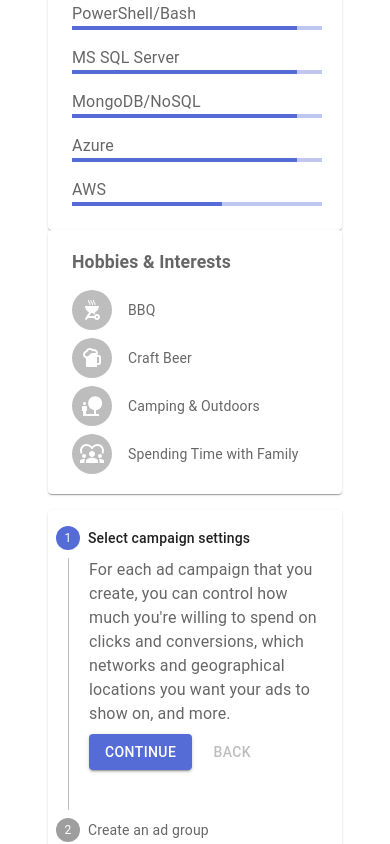
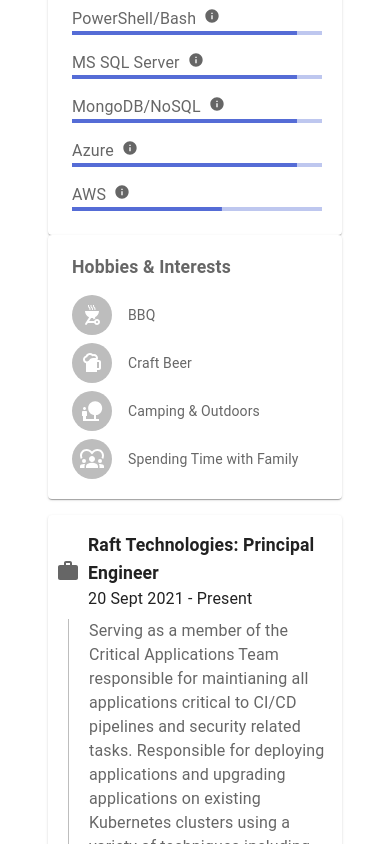
Before and after one commit to robbdasailer/nextjs-resume, a Next.js app: page / in a window 390 px wide. Shown: the part 1480-2324 px from the top of the page. Built offline with nearby package versions, Linux system fonts and the light colour scheme.

Commit message:
Worked on mobile history, theming, started work on skills bug

```diff
--- a/components/skills.js
+++ b/components/skills.js
@@ -27,7 +27,7 @@ const Skills = (props) => {
 
 	return (
 		<>
-			<h3>Skills & Competencies</h3>
+			<Typography variant='h6' sx={{ml: 1.75}}>Skills & Competencies</Typography>
 			{skills.map((skill) => (
 				<Box key={skill.id} sx={{ width: '90%', m: 2 }}>
 					<Typography
@@ -35,8 +35,9 @@ const Skills = (props) => {
 						aria-haspopup='true'
 						onMouseEnter={() => handlePopoverOpen(event, skill.blurb)}
 						onMouseLeave={handlePopoverClose}
+                        component='span'
 					>
-						{skill.skillName}
+						{skill.skillName}<InfoIcon sx={{ml: 1, height: '1rem', width: '1rem'}} />
 					</Typography>
 					<Popover
 						id='mouse-over-popover'
@@ -54,6 +55,7 @@ const Skills = (props) => {
 							horizontal: 'left',
 						}}
 						onClose={handlePopoverClose}
+                        disableRestoreFocus
 					>
 						<Typography sx={{ p: 1 }}>{blurb}</Typography>
 					</Popover>
--- a/components/workHistory.js
+++ b/components/workHistory.js
@@ -47,6 +47,8 @@ const WorkHistory = (props) => {
 										cursor: 'pointer',
 										color: '#1D4CB0',
 										marginLeft: '.5rem',
+										width: '1.25rem',
+										height: '1.25rem',
 									}}
 								/>
 							)}
--- a/components/workHistoryMobile.js
+++ b/components/workHistoryMobile.js
@@ -8,6 +8,10 @@ import StepContent from '@mui/material/StepContent';
 import Button from '@mui/material/Button';
 import Paper from '@mui/material/Paper';
 import Typography from '@mui/material/Typography';
+import Avatar from '@mui/material/Avatar';
+import ReadMoreIcon from '@mui/icons-material/ReadMore';
+import WorkIcon from '@mui/icons-material/Work';
+import WorkHistoryIcon from '@mui/icons-material/WorkHistory';
 
 const WorkHistoryMobile = (props) => {
 	const [activeStep, setActiveStep] = useState(0);
@@ -24,68 +28,39 @@ const WorkHistoryMobile = (props) => {
 		setActiveStep(0);
 	};
 
-	const steps = [
-		{
-			label: 'Select campaign settings',
-			description: `For each ad campaign that you create, you can control how much
-                    you're willing to spend on clicks and conversions, which networks
-                    and geographical locations you want your ads to show on, and more.`,
-		},
-		{
-			label: 'Create an ad group',
-			description:
-				'An ad group contains one or more ads which target a shared set of keywords.',
-		},
-		{
-			label: 'Create an ad',
-			description: `Try out different ad text to see what brings in the most customers,
-                    and learn how to enhance your ads using features like ad extensions.
-                    If you run into any problems with your ads, find out how to tell if
-                    they're running and how to resolve approval issues.`,
-		},
-	];
+	const renderIcon = (endDate) => {
+		return endDate ? <WorkHistoryIcon /> : <WorkIcon />;
+	};
 
 	const jobs = props.jobs;
 
 	return (
 		<Box sx={{ maxWidth: 1500 }}>
 			<Stepper activeStep={activeStep} orientation='vertical'>
-				{steps.map((step, index) => (
-					<Step key={step.label}>
+				{jobs.map((job, index) => (
+					<Step key={job.id}>
 						<StepLabel
 							optional={
-								index === 2 ? (
+								job.id === 3 ? (
 									<Typography variant='caption'>Last step</Typography>
 								) : null
 							}
+							StepIconComponent={() => renderIcon(job.endDate)}
 						>
-							{step.label}
+							<Typography variant='h6' component='span'>
+								<a href={job.companyLink}>{job.company}</a>: {job.jobTitle}
+							</Typography>
+							<Typography>
+								{job.startDate} - {job.endDate || 'Present'}
+							</Typography>
 						</StepLabel>
 						<StepContent>
-							<Typography>{step.description}</Typography>
-							<Box sx={{ mb: 2 }}>
-								<div>
-									<Button
-										variant='contained'
-										onClick={handleNext}
-										sx={{ mt: 1, mr: 1 }}
-									>
-										{index === steps.length - 1 ? 'Finish' : 'Continue'}
-									</Button>
-									<Button
-										disabled={index === 0}
-										onClick={handleBack}
-										sx={{ mt: 1, mr: 1 }}
-									>
-										Back
-									</Button>
-								</div>
-							</Box>
+							<Typography>{job.jobDescription}</Typography>
 						</StepContent>
 					</Step>
 				))}
 			</Stepper>
-			{activeStep === steps.length && (
+			{activeStep === jobs.length && (
 				<Paper square elevation={0} sx={{ p: 3 }}>
 					<Typography>All steps completed - you&apos;re finished</Typography>
 					<Button onClick={handleReset} sx={{ mt: 1, mr: 1 }}>
--- a/utils/theme.js
+++ b/utils/theme.js
@@ -3,6 +3,12 @@ import { red } from '@mui/material/colors';
 
 // Create a theme instance.
 const theme = createTheme({
+	typography: {
+		h6: {
+			fontSize: '1.1rem',
+			fontWeight: 600,
+		},
+	},
 	palette: {
 		primary: {
 			main: '#556cd6',
```
Lines whose indentation alone changed are shown as unchanged.
